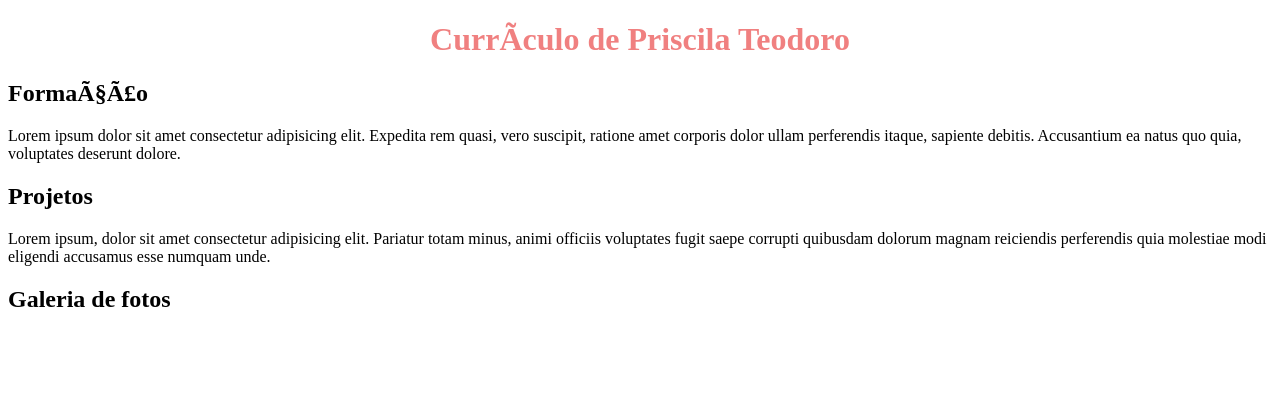
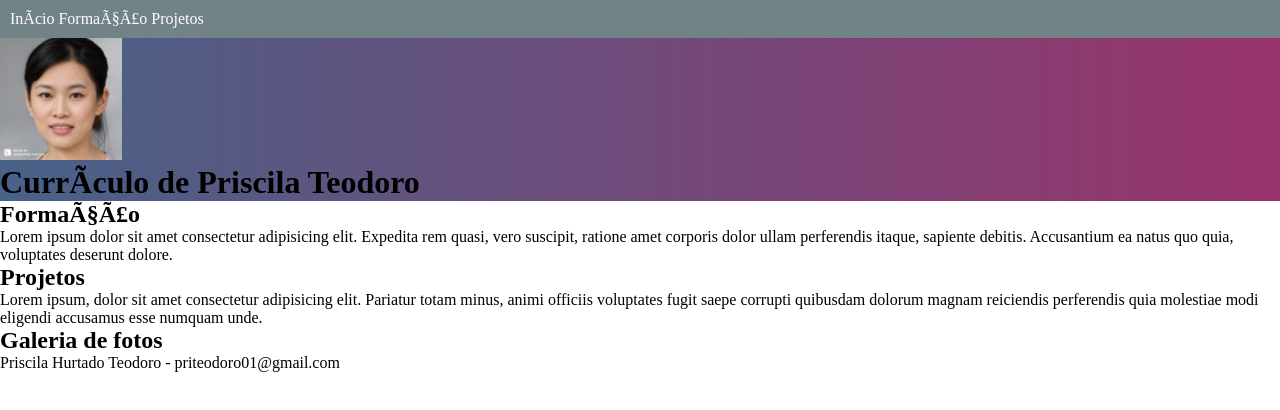
Before and after one commit to pri01teodoro/curriculo, a plain HTML site: page index.html in a window 1280 px wide. Drawn offline with Linux system fonts and the light colour scheme.

Commit message:
Implementação do estilo do cabeçalho

```diff
--- /dev/null
+++ b/estilo.css
@@ -0,0 +1,22 @@
+* {
+    padding: 0;
+    margin: 0;
+}
+
+.menu{
+    background-color: #718387;
+    padding: 10px;
+}
+
+.link{
+    color: white;
+    text-decoration: none; /*tirar o sublinhado*/
+}
+.link:hover{
+    background-color: aqua;
+}
+
+.cabecalho{
+    background-color: #98336c;
+    background: linear-gradient(90deg, #486288 0%, #98336c 100%);
+}
--- a/index.html
+++ b/index.html
@@ -3,19 +3,30 @@
     <head>
         <meta charset="uft-8">
         <title>Currículo de Priscila Teodoro</title>
-        <style>
-            .titulo{
-                color:lightcoral;
-                text-align: center;
-            }
-        </style>
+        <link rel="stylesheet" href="estilo.css">
     </head>
     <body>
+        <header>
+            <nav class="menu">
+                <a href="#" class = "link"title="Ir para o início">Início</a>
+                <a href="#" class = "link"title="Ir para formação">Formação</a>
+                <a href="#" class = "link"title="Ir para projetos">Projetos</a>
+            </nav>
+            <div class="cabecalho">
+                <img src="v3_0593473 (1).jpg" alt="Foto de Priscila Teodoro" height="122" width="122">
                 <h1 class="titulo">Currículo de Priscila Teodoro</h1>
+            </div>
+        </header>
+
+        <main>
             <h2>Formação</h2>
             <p>Lorem ipsum dolor sit amet consectetur adipisicing elit. Expedita rem quasi, vero suscipit, ratione amet corporis dolor ullam perferendis itaque, sapiente debitis. Accusantium ea natus quo quia, voluptates deserunt dolore.</p>
             <h2>Projetos</h2>
             <p>Lorem ipsum, dolor sit amet consectetur adipisicing elit. Pariatur totam minus, animi officiis voluptates fugit saepe corrupti quibusdam dolorum magnam reiciendis perferendis quia molestiae modi eligendi accusamus esse numquam unde.</p>
             <h2>Galeria de fotos</h2>
+        </main>
+    <footer>
+        Priscila Hurtado Teodoro - priteodoro01@gmail.com
+    </footer>
     </body>
 </html>
```
Also changed, not shown: v3_0593473 (1).jpg (added). Lines whose indentation alone changed are shown as unchanged.
